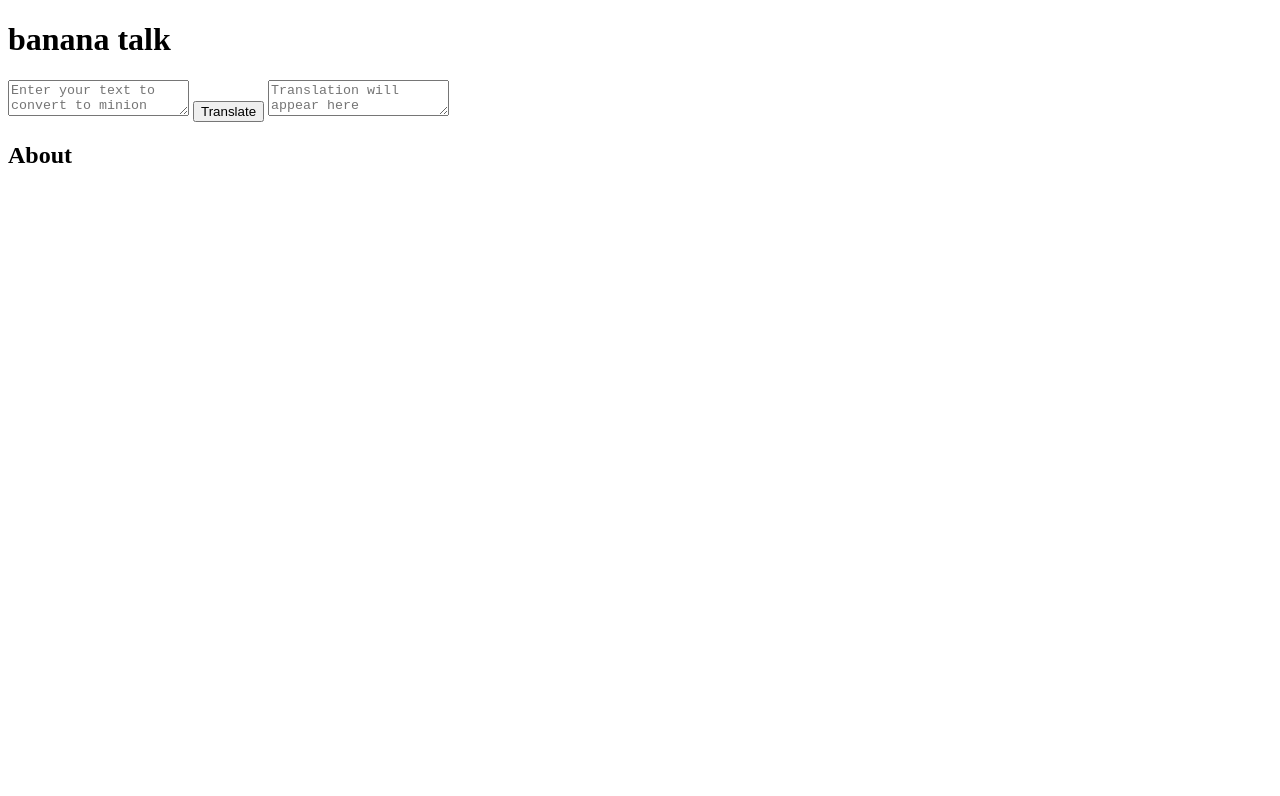
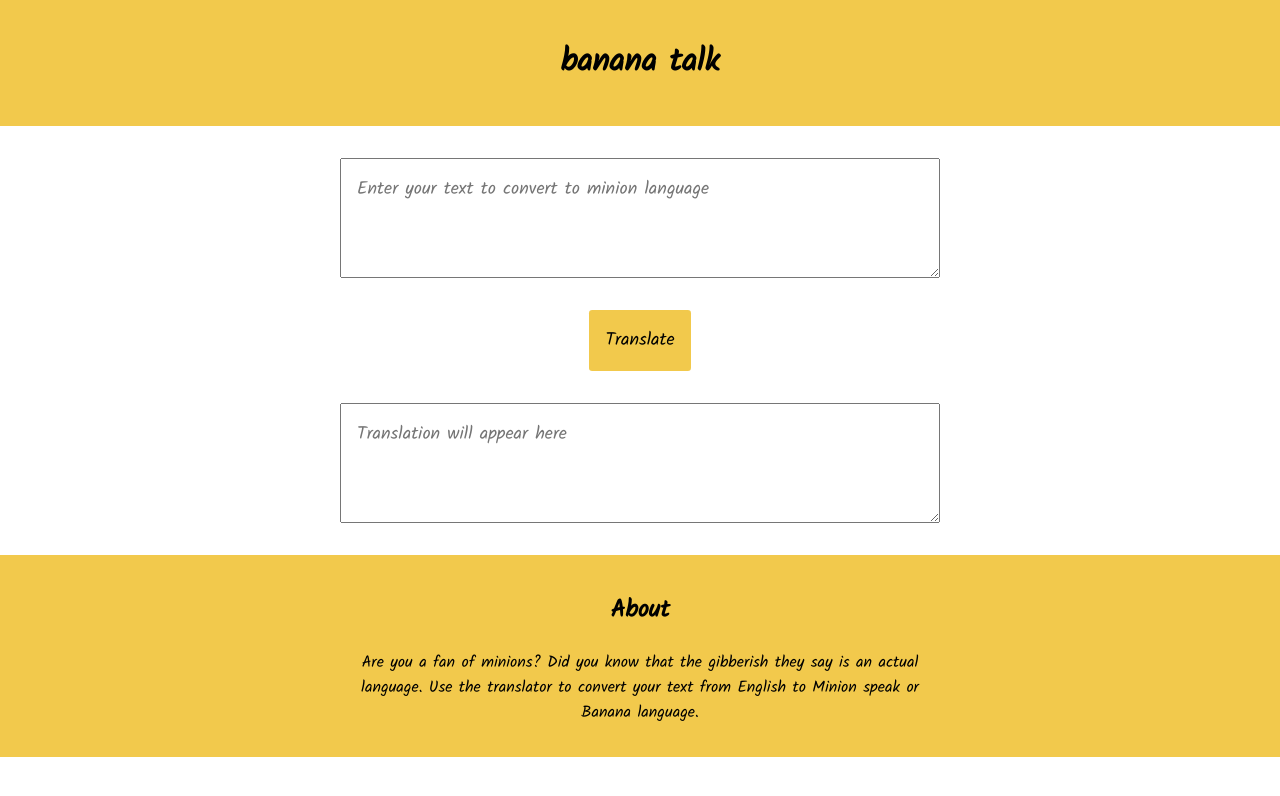
Before and after one commit to ans-human/banana-talk-JS, a plain HTML site: page index.html in a window 1280 px wide. Drawn offline with Linux system fonts and the light colour scheme.

Commit message:
created style.css

```diff
--- a/index.html
+++ b/index.html
@@ -3,20 +3,32 @@
 <head>
     <meta charset="UTF-8">
     <meta name="viewport" content="width=device-width, initial-scale=1.0">
+    <link rel="stylesheet" href="styles.css">
     <title>banana talk</title>
 </head>
 <body>
-    <h1>banana talk</h1>
+    <header>
+        <div class="container">
+            <h1>banana talk</h1>
+        </div>
+    </header>
 
-    <textarea id="input-txt" placeholder="Enter your text to convert to minion language"></textarea>
+    <textarea class="textarea" id="input-txt" placeholder="Enter your text to convert to minion language"></textarea>
 
-    <button id="btn-translate">Translate</button>
+    <div>
+        <button class="button" id="btn-translate">Translate</button>
+    </div>
 
-    <textarea id="output-txt" placeholder="Translation will appear here"></textarea>
-    <footer class="footer">
-        <div class="container">
+    <textarea class="textarea" id="output-txt" placeholder="Translation will appear here"></textarea>
+
+
+    <footer class="container">
+
+        <div class="text">
             <h2>About</h2>
+            <p>Are you a fan of minions? Did you know that the gibberish they say is an actual language. Use the translator to convert your text from English to Minion speak or Banana language.</p>
         </div>
+
     </footer>
     <script src="app.js" type="text/javascript"></script>
 </body>
--- /dev/null
+++ b/styles.css
@@ -0,0 +1,50 @@
+@import url('https://fonts.googleapis.com/css2?family=Kalam&display=swap');
+
+:root {
+    --primary-color: #F2C94C;
+    --width-break: 600px;
+}
+
+body {
+    font-family: 'Kalam', cursive;
+    text-align: center;
+    margin:auto;
+}
+
+.textarea {
+    box-sizing: border-box;
+    font-size: large;
+    font-family: 'Kalam', cursive;
+    padding: 1rem;
+    width: 80%;
+    height: 15vh;
+    display: block;
+    margin: auto;
+    margin-bottom: 2rem;
+    margin-top: 2rem;
+    max-width: var(--width-break);
+}
+
+.button {
+    font-size: large;
+    font-family: 'Kalam', cursive;
+    box-sizing: border-box;
+    padding: 1rem;
+    margin: auto;
+    text-align: center;
+    background-color: var(--primary-color);
+    border-radius: .2rem;
+    border-style: none;
+}
+
+.container {
+    padding: 1rem;
+    margin: 0px;
+    margin-bottom: 0px;
+    background-color: var(--primary-color);
+}
+
+.text {
+    max-width: var(--width-break);
+    margin: auto;
+}
```
